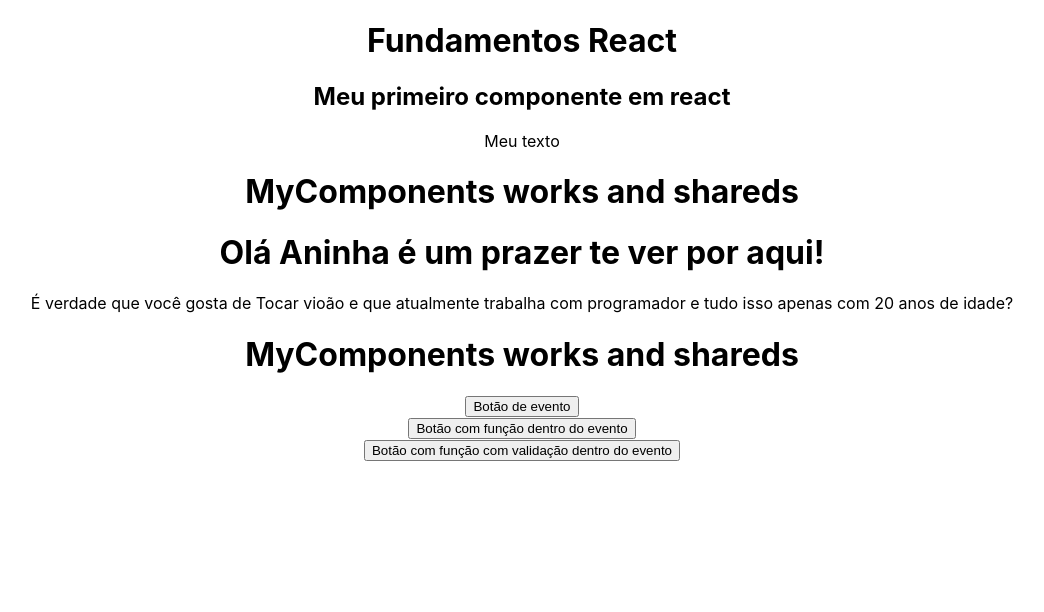
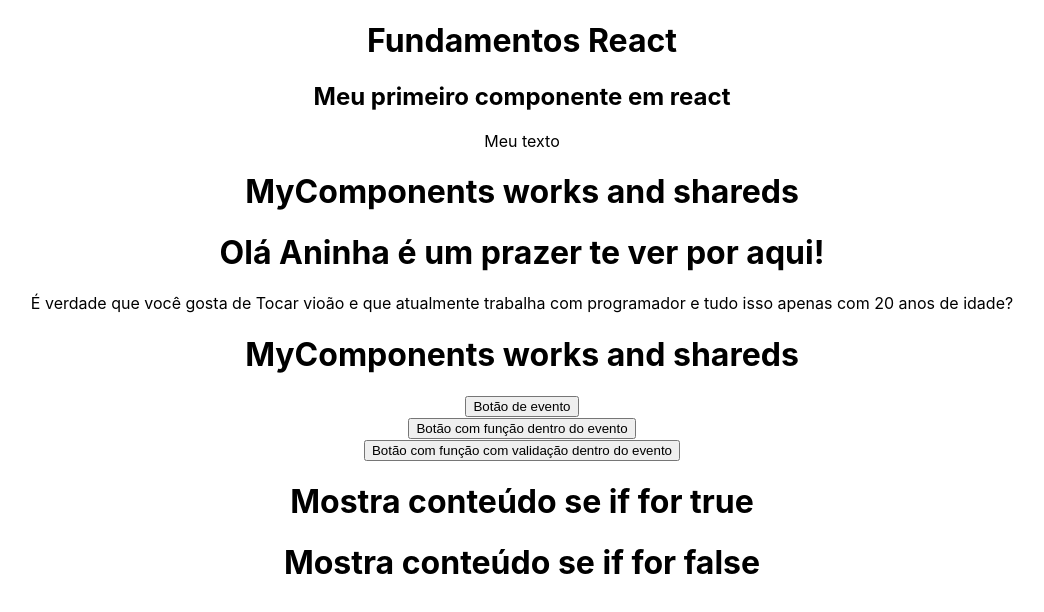
Before and after one commit to anamsilva1981/fundamentos, a React (Create React App) app: page / in a window 1280 px wide. Shown: the top 612 px of the page, without its empty margins (118-1162 px from the left). Built offline with nearby package versions, Linux system fonts and the light colour scheme.

Commit message:
feat(eventos): adicionando funções de renderização

```diff
--- a/src/components/Event.js
+++ b/src/components/Event.js
@@ -3,21 +3,32 @@
 
     const handleClick = (evento) => {
         console.log('--- Funções  que o evento contem: ', evento)
-
         console.log('Botão clicado')
     }
+
+    const renderSomething = (x) =>{
+        if(x){ return <h1>Mostra conteúdo se if for true</h1>} else { return <h1>Mostra conteúdo se if for false</h1>}
+    };
+
   return (
     <div>
+        <div>
+            {/* Evento onClick */}
             <button onClick={handleClick}>Botão de evento</button> <br></br>
 
+            {/* Função dentro do evento onClick */}
             <button onClick={() => { console.log('função dentro do evento')}}>Botão com função dentro do evento</button><br></br>
 
+            {/* Função com validação dentro do evento onClick */}
             <button onClick={() => {
                 if(true){console.log(true, 'função com validação dentro do evento')}
             }}
             >Botão com função com validação dentro do evento</button><br></br>
-
-
+        </div>
+        <div>
+            {renderSomething(true)}
+            {renderSomething(false)}
+        </div>
     </div>
   )
 }
```
Lines whose indentation alone changed are shown as unchanged.
